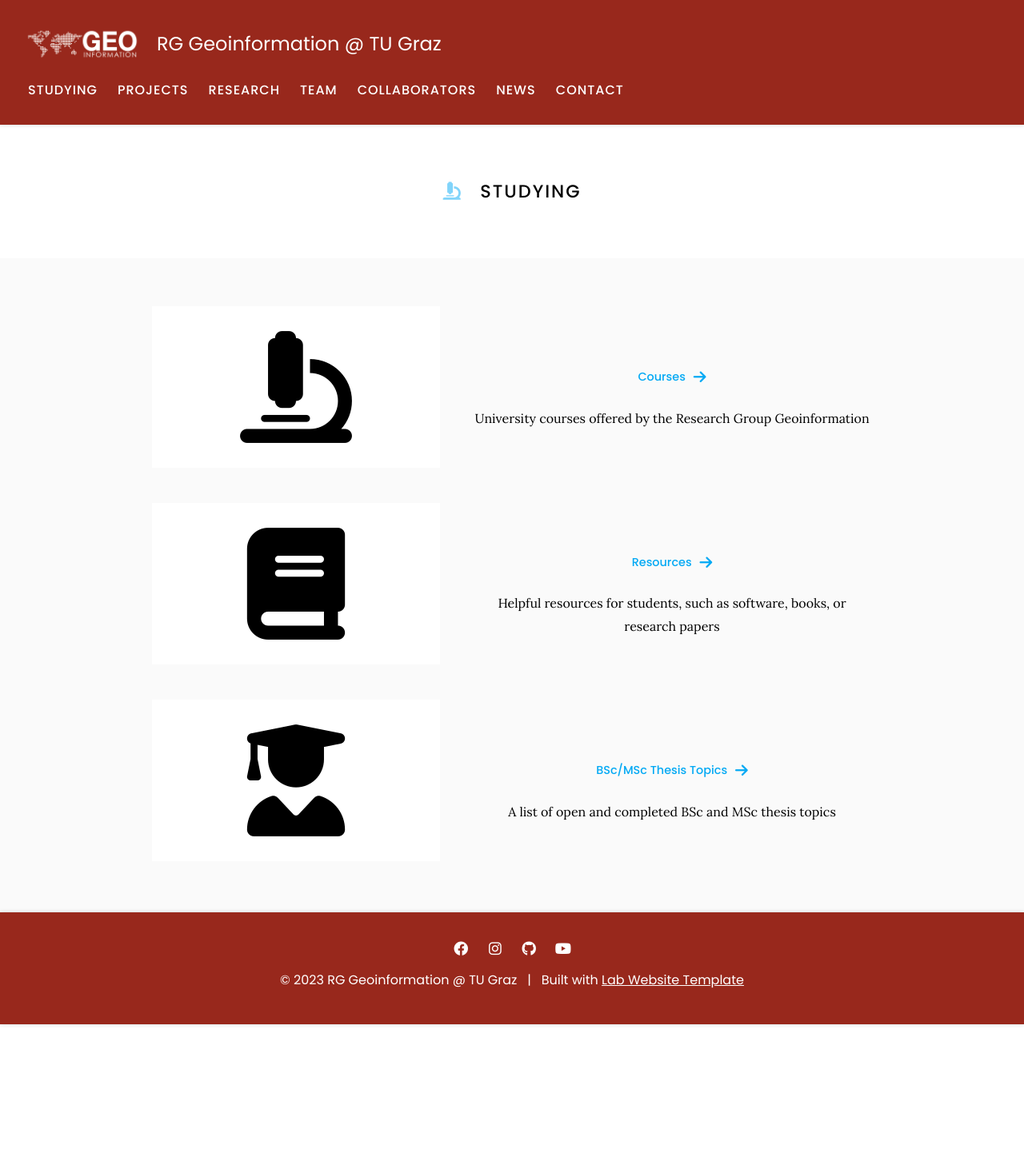
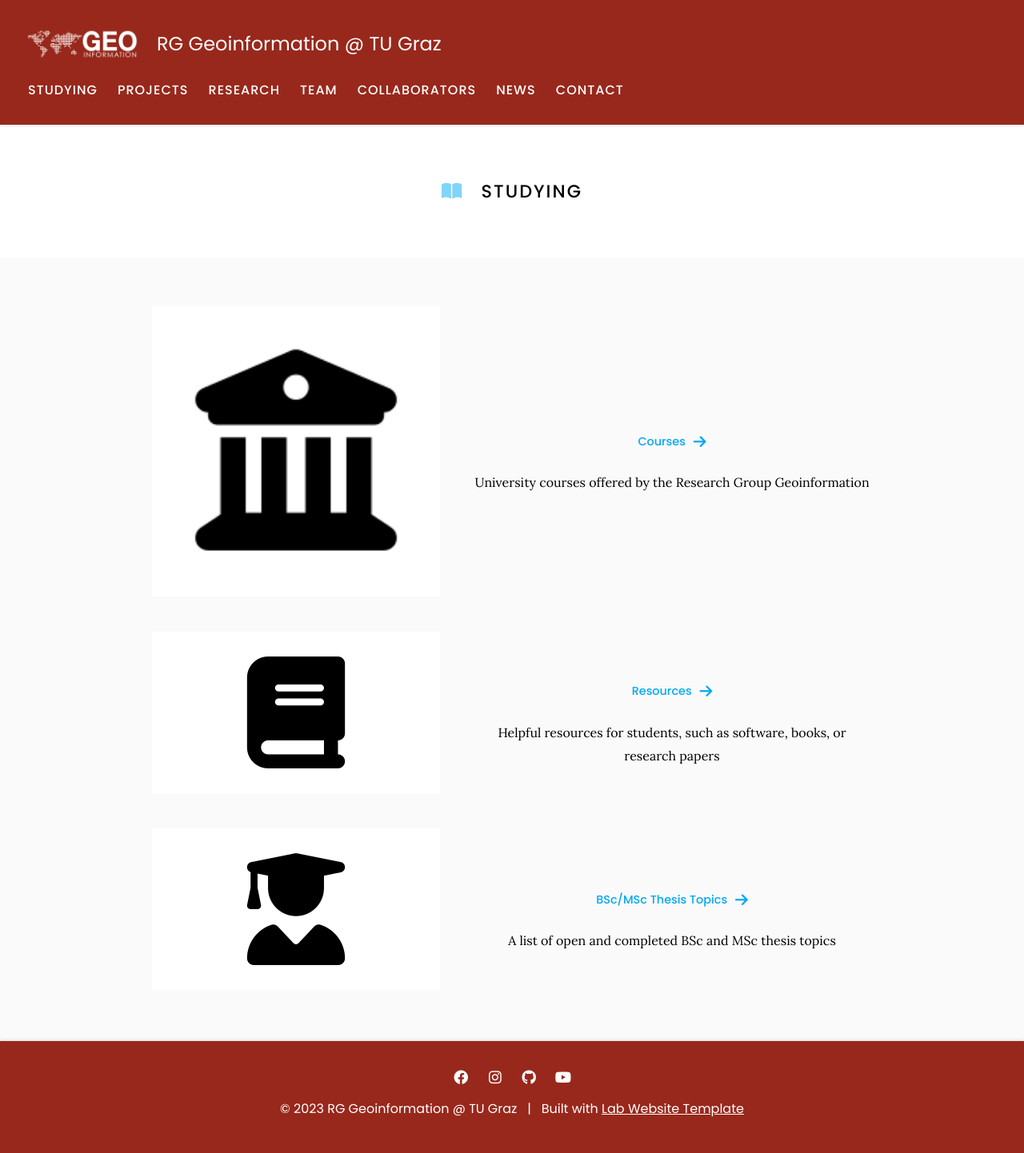
Before and after one commit to Geoinfo-TUGraz/Geoinfo-TUGraz.github.io, a Jekyll site: the page built from studying/index.md, in a window 1280 px wide. Shown: the whole page at 80% size. Built offline with Jekyll 4.4.1, drawn with Linux system fonts in a browser that asks for light colours; before the commit the page ends 1281 px from its top, so only the background shows below that.

Commit message:
file upload

```diff
--- a/studying/index.md
+++ b/studying/index.md
@@ -5,7 +5,7 @@ nav:
   tooltip: Relevant Material for Students
 ---
 
-# <i class="fas fa-microscope"></i>Studying
+# <i class="fas fa-solid fa-book-open"></i>Studying
 
 {% include section.html %}
 
@@ -26,7 +26,7 @@ University courses offered by the Research Group Geoinformation
 
 {%
   include feature.html
-  image="images/website/fa-papers.png"
+  image="images/website/fa-courses.png"
   link="courses"
   title=""
   text=text
```
